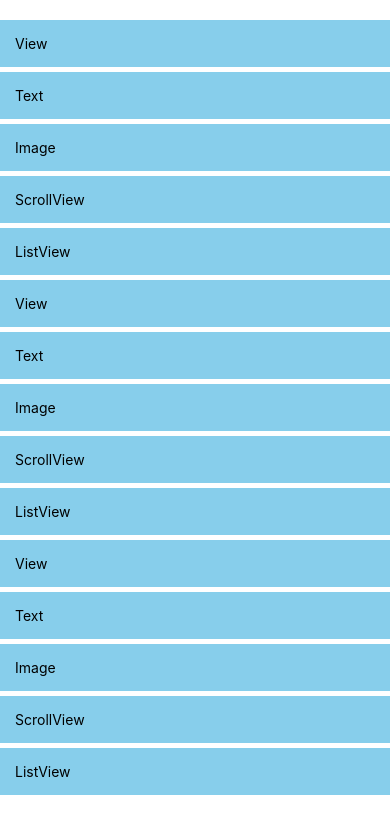
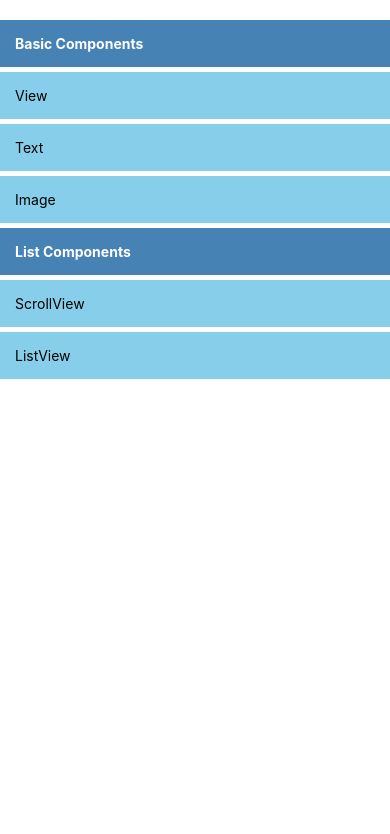
Before and after one commit to shaansen/expo-app, a React Native app: screen / in a window 390 px wide. Shown: the top 834 px of the page. Built offline with nearby package versions, Linux system fonts and the light colour scheme.

Commit message:
Section List styling

```diff
--- a/App.js
+++ b/App.js
@@ -1,22 +1,24 @@
 import React, { Component } from 'react';
-import { AppRegistry, View, StyleSheet, Text, ScrollView, FlatList } from 'react-native'
+import { AppRegistry, View, StyleSheet, Text, ScrollView, SectionList } from 'react-native'
 
-const rows = [
-  {id: 0, text: 'View'},
-  {id: 1, text: 'Text'},
-  {id: 2, text: 'Image'},
-  {id: 3, text: 'ScrollView'},
-  {id: 4, text: 'ListView'},
-  {id: 10, text: 'View'},
-  {id: 11, text: 'Text'},
-  {id: 12, text: 'Image'},
-  {id: 13, text: 'ScrollView'},
-  {id: 14, text: 'ListView'},
-  {id: 20, text: 'View'},
-  {id: 21, text: 'Text'},
-  {id: 22, text: 'Image'},
-  {id: 23, text: 'ScrollView'},
-  {id: 24, text: 'ListView'},
+const sections = [
+  {
+    id: 0,
+    title: 'Basic Components',
+    data: [
+      {id: 0, text: 'View'},
+      {id: 1, text: 'Text'},
+      {id: 2, text: 'Image'},
+    ]
+  },
+  {
+    id: 1,
+    title: 'List Components',
+    data: [
+      {id: 3, text: 'ScrollView'},
+      {id: 4, text: 'ListView'},
+    ]
+  }
 ]
 
 const extractKey = ({id}) => id
@@ -31,12 +33,21 @@
     )
   }
 
+  renderSectionHeader = ({section}) => {
+    return (
+      <Text style={styles.header}>
+        {section.title}
+      </Text>
+    )
+  }
+
   render() {
     return (
-      <FlatList
+      <SectionList
         style={styles.container}
-        data={rows}
+        sections={sections}
         renderItem={this.renderItem}
+        renderSectionHeader={this.renderSectionHeader}
         keyExtractor={extractKey}
       />
     );
@@ -53,6 +64,14 @@
     marginBottom: 5,
     backgroundColor: 'skyblue',
   },
+  header: {
+    padding: 15,
+    marginBottom: 5,
+    backgroundColor: 'steelblue',
+    color: 'white',
+    fontWeight: 'bold',
+  },
 })
 
+
 AppRegistry.registerComponent('App', () => App)
```
